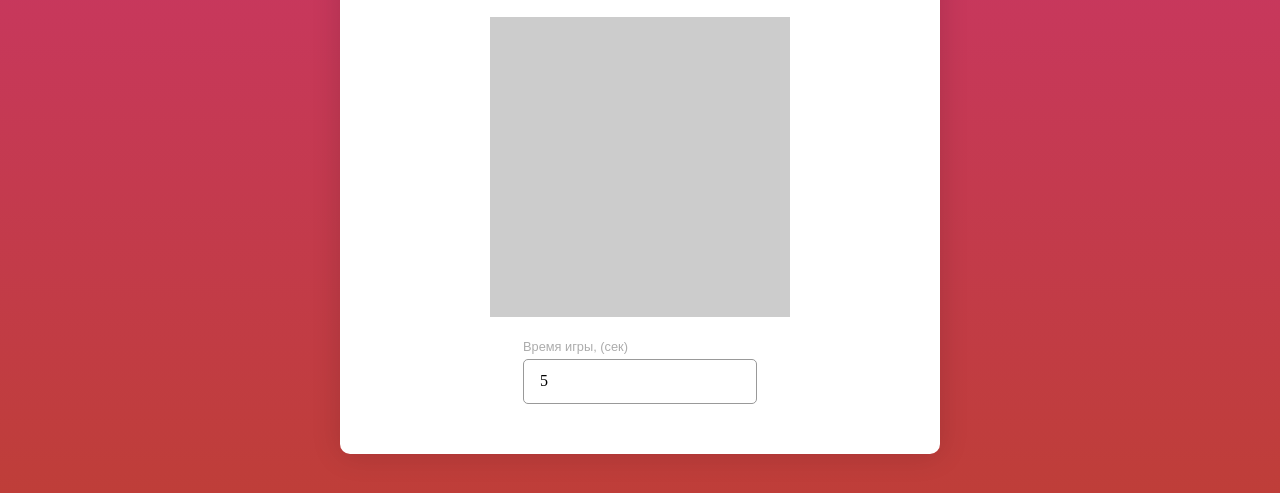
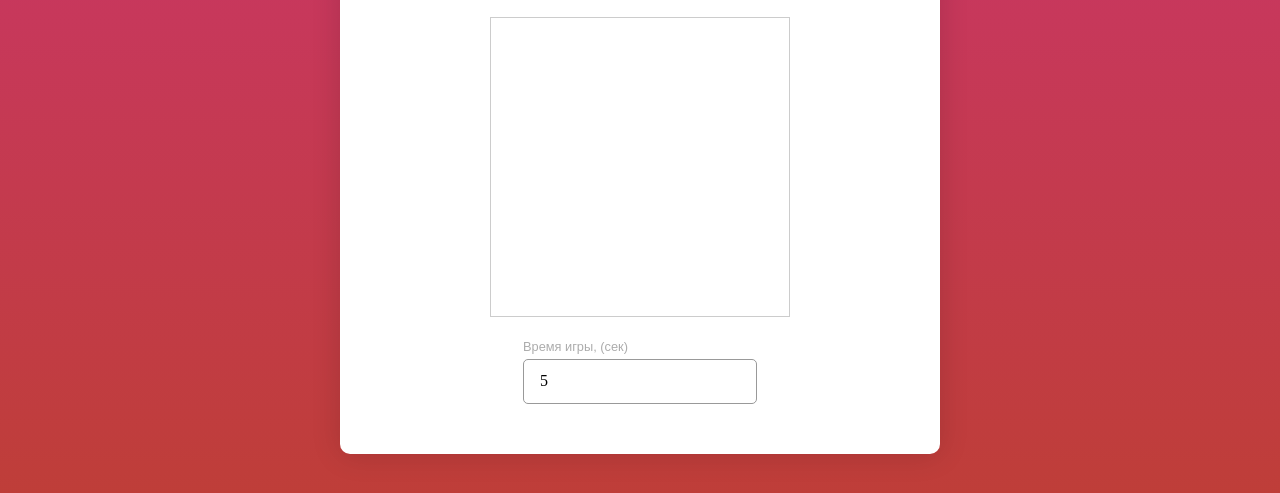
Before and after one commit to ArtemiyIftodi/script.js, a plain HTML site: page index.html in a window 1280 px wide. Both pictures are taken after a click on the button "Начать". Shown: the part 213-706 px from the top of the page. Drawn offline with Linux system fonts and the light colour scheme.

Commit message:
Add files via upload

```diff
--- a/index.html
+++ b/index.html
@@ -3,6 +3,7 @@
 <head>
   <meta charset="UTF-8">
   <meta name="viewport" content="width=device-width, initial-scale=1.0">
+  <meta http-equiv="X-UA-Compatible" content="ie=edge">
   <link rel="stylesheet" href="styles.css">
   <title>JS Game</title>
 </head>
--- a/index.js
+++ b/index.js
@@ -5,21 +5,12 @@ $start.addEventListener('click', startGame)
 
 
 function startGame() {
-    $game.style.baclgroundColor = '#fff'
-    $start.classList.add('hide')
+  $game.style.backgroundColor = '#fff'
+  $start.classList.add('hide')
 
-    renderBox()
+  renderBox()
 }
 
 function renderBox() {
-  var box = document.createElement('div')
-  box.style.height = box.style.width = '50px'
-  box.style.position = 'absolute'
-  box.style.baclgroundColor = '#000'
-  box.style.top = '50px'
-  box.style.left = '70px'
-  box.style.cursor = 'pointer'
 
-
-  $game.insertAdjacentElement('afterbegin', box)
 }
```
Also changed, not shown: styles.css (line endings or trailing spaces).
